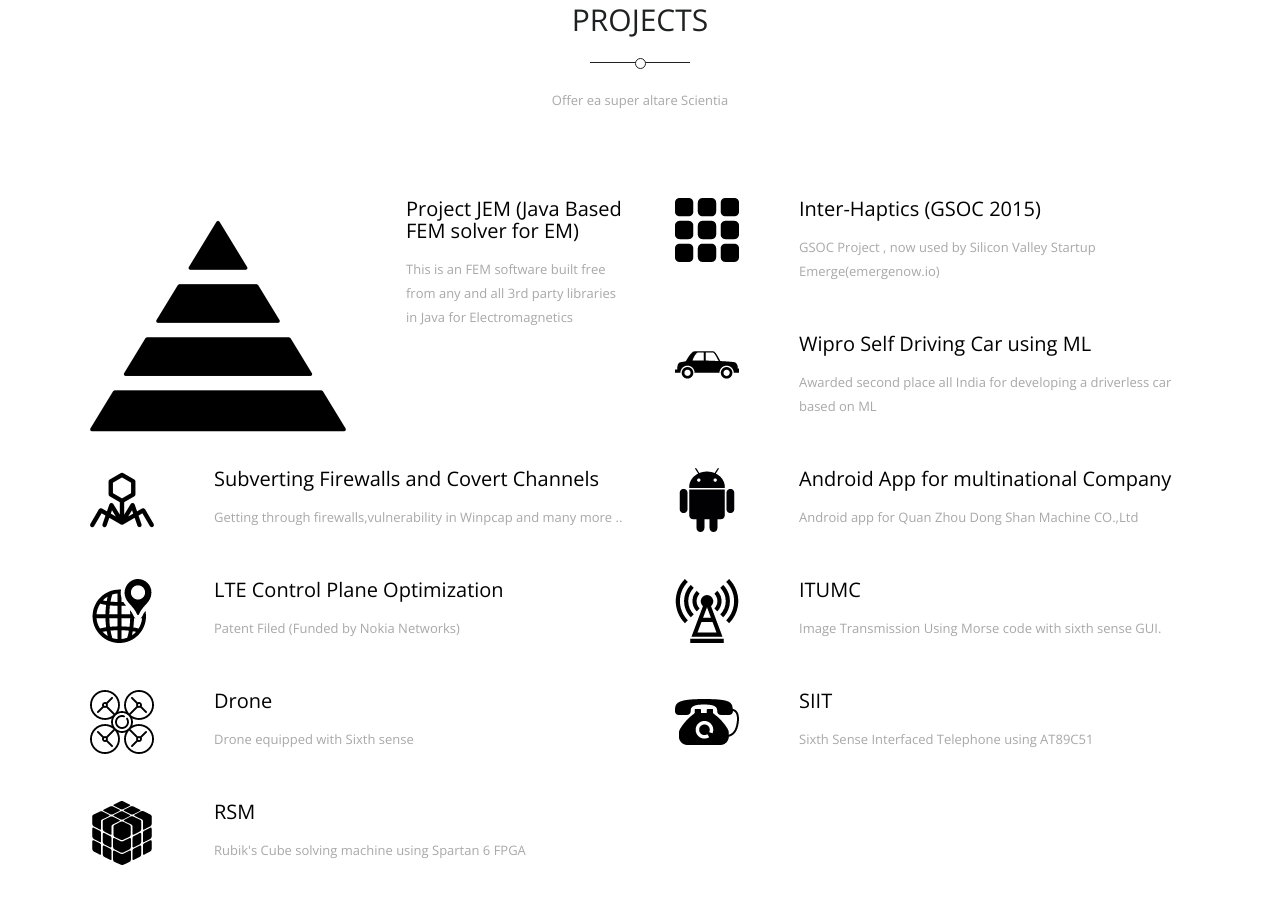
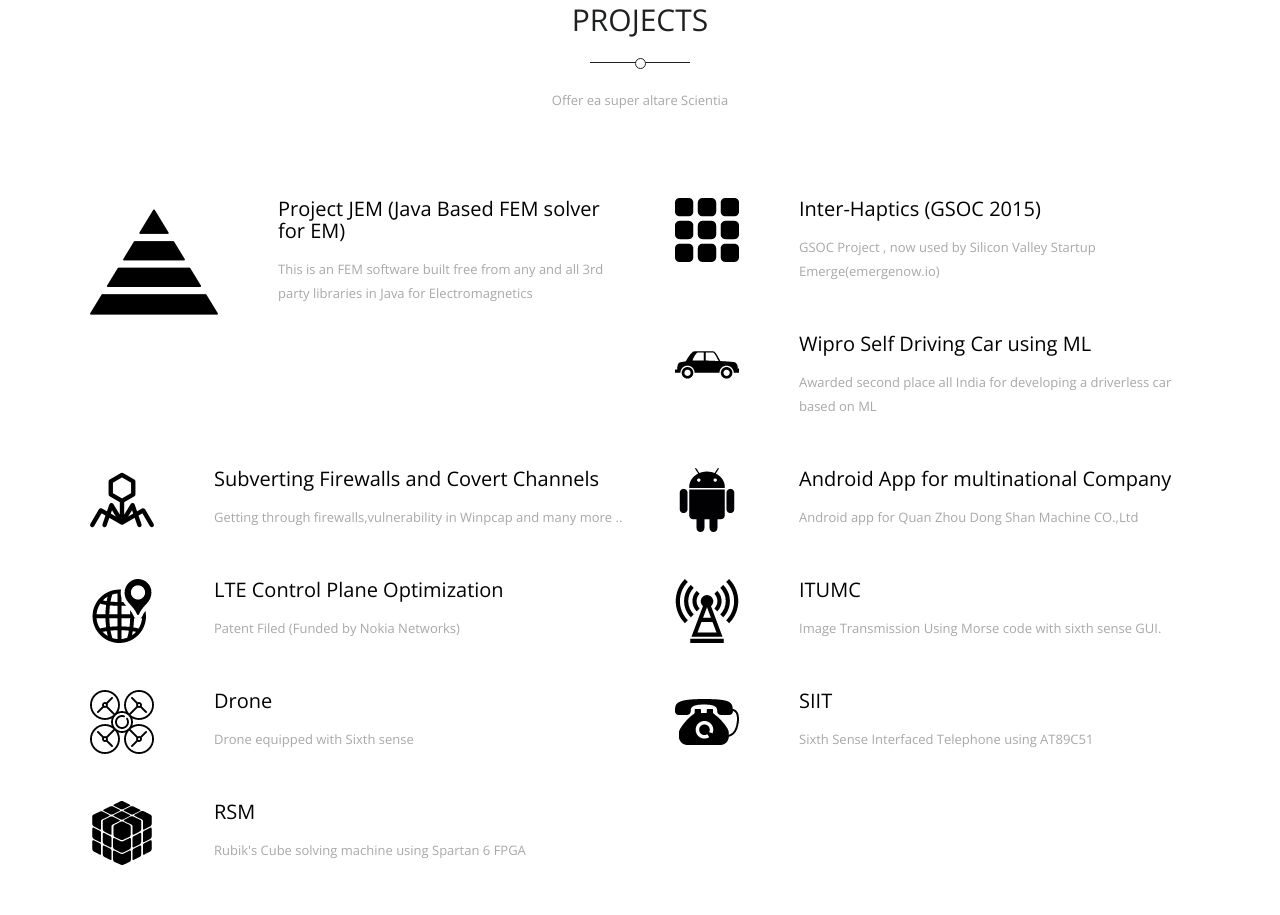
Before and after one commit to 1sand0s-adi/1sand0s-adi.github.io, a plain HTML site: page 1sand0s-adi.github/index.html in a window 1280 px wide. Shown: the part 897-1812 px from the top of the page. Drawn offline with nearby package versions, Linux system fonts and the light colour scheme.

Commit message:
Update index.html

```diff
--- a/1sand0s-adi.github/index.html
+++ b/1sand0s-adi.github/index.html
@@ -179,7 +179,7 @@
 	            <div class="col-md-6 col-sm-12 wow fadeInLeft" data-wow-delay="0.2s">
                         <div class="media">
                             <a href="https://youtu.be/wvSsbYEB28g?list=PL1vWV0iEDNY59aHS9t3udrkqd8ABE7qcY" class="pull-left">
-                                <img src="img/fem13.png" class="media-object" alt="Monitor">
+                                <img src="img/fem12.png" class="media-object" alt="Monitor">
                             </a>
                             <div class="media-body">
                                 <h3>Project JEM (Java Based FEM solver for EM)</h3>
```
